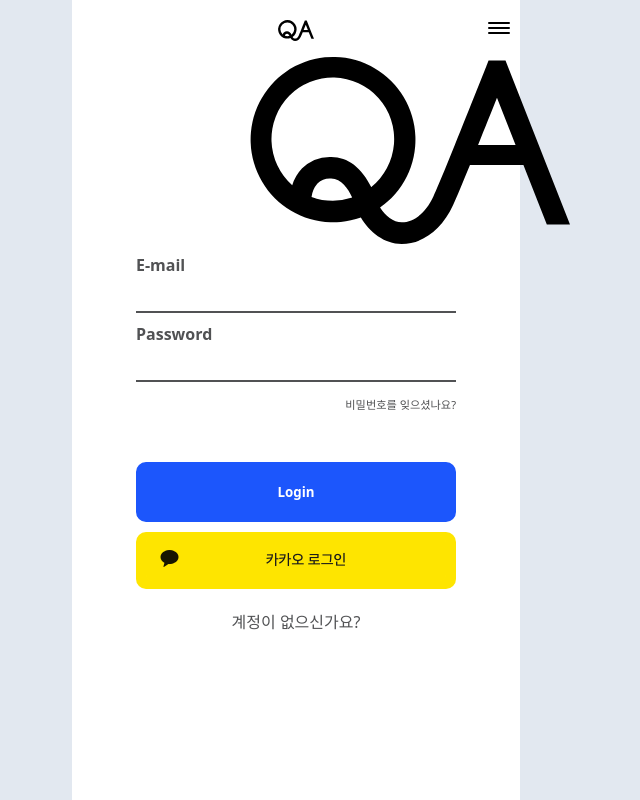
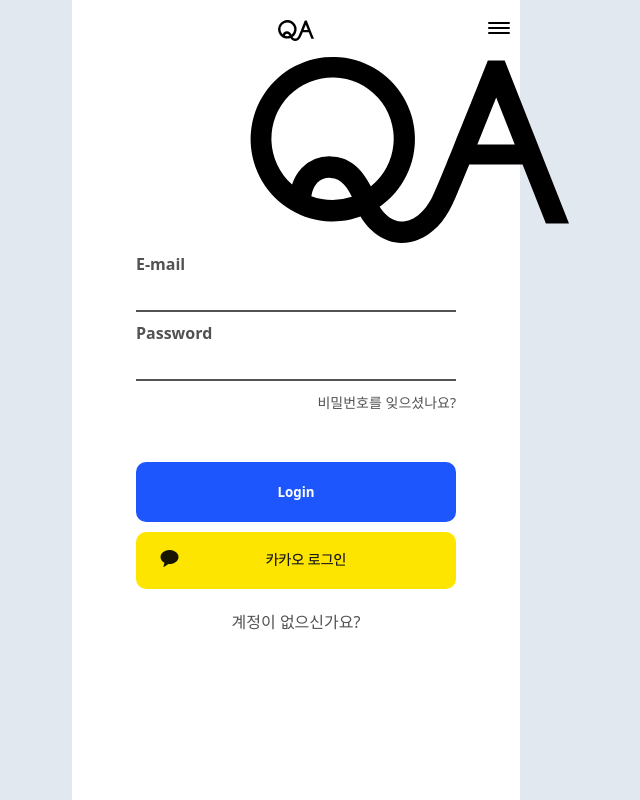
Before and after one commit to 5kdk/QnA-Box, a React (Vite) app: page /signin in a window 1280 px wide. Shown: the whole page, without its empty margins (344-984 px from the left). Built offline with nearby package versions, Linux system fonts and the light colour scheme; some icons are missing; a web font is replaced by a local one.

Commit message:
refactor: 상대단위 절대단위로 변경(rem > px)

```diff
--- a/src/components/atom/Note.tsx
+++ b/src/components/atom/Note.tsx
@@ -2,7 +2,7 @@ import { css } from '@emotion/react';
 
 const style = ({ fs }: { fs?: string }) => css`
   color: var(--deep_gray);
-  font-size: ${fs || '1rem'};
+  font-size: ${fs || '16px'};
 `;
 
 interface NoteProps {
--- a/src/components/pages/Signin.tsx
+++ b/src/components/pages/Signin.tsx
@@ -21,7 +21,7 @@ const SigninCss = {
   `,
   kakaobutton: css`
     background-color: var(--kakao);
-    min-width: 20rem;
+    min-width: 320px;
     height: 57px;
     border-radius: 10px;
     margin: 10px 0;
@@ -67,7 +67,7 @@ const Signin = () => {
           input={password}
           handleInput={handlePassword}
         />
-        <Note css={SigninCss.forgetpwstyle} text="비밀번호를 잊으셨나요?" fs="0.7rem" onClick={() => {}} />
+        <Note css={SigninCss.forgetpwstyle} text="비밀번호를 잊으셨나요?" fs="14px" onClick={() => {}} />
         <WideButton text="Login" bgColor="var(--blue)" color="var(--white)" onClick={() => {}} />
         <button css={SigninCss.kakaobutton}>
           <img src={kakaologin} alt="kakaologin-img" />
--- a/src/components/pages/Signup.tsx
+++ b/src/components/pages/Signup.tsx
@@ -21,7 +21,7 @@ const SigninCss = {
   `,
   kakaobutton: css`
     background-color: var(--kakao);
-    min-width: 20rem;
+    min-width: 320px;
     height: 57px;
     border-radius: 10px;
     margin: 10px 0;
```
